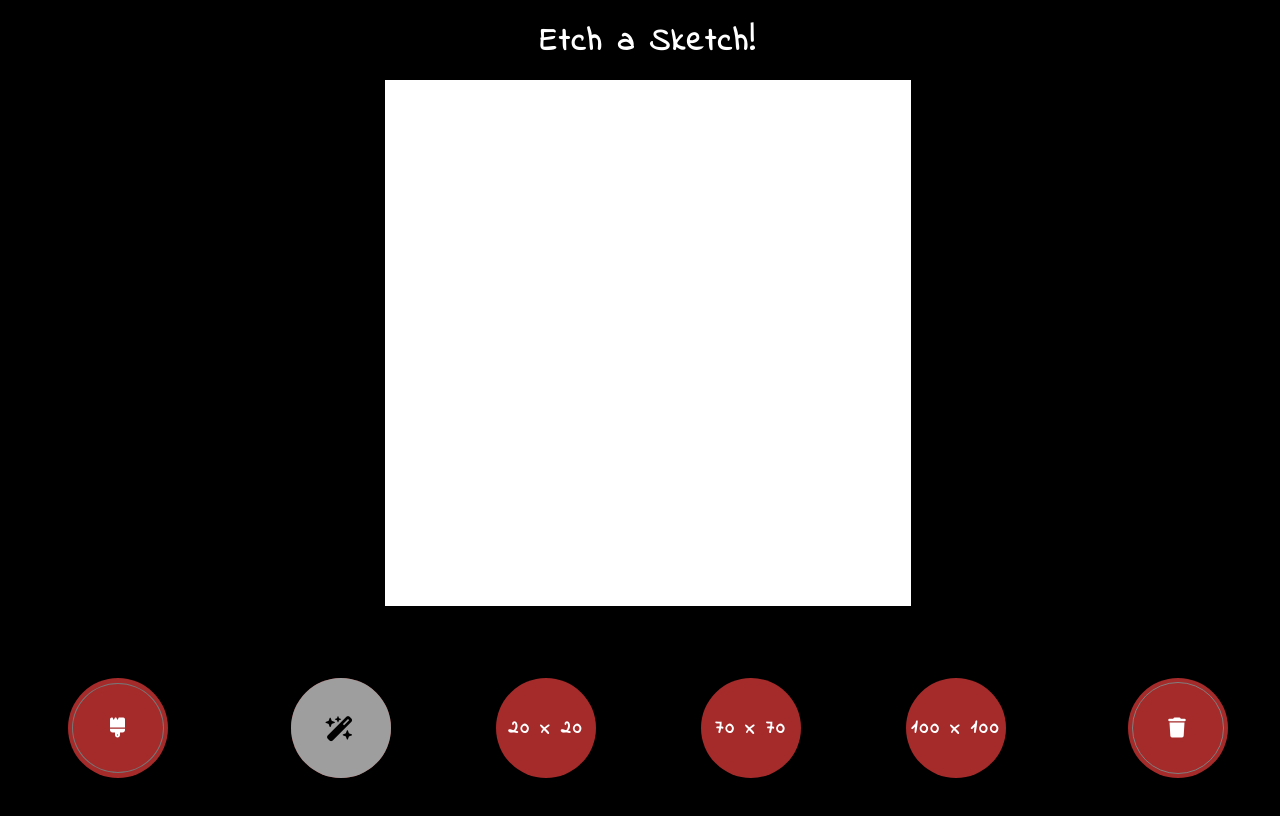
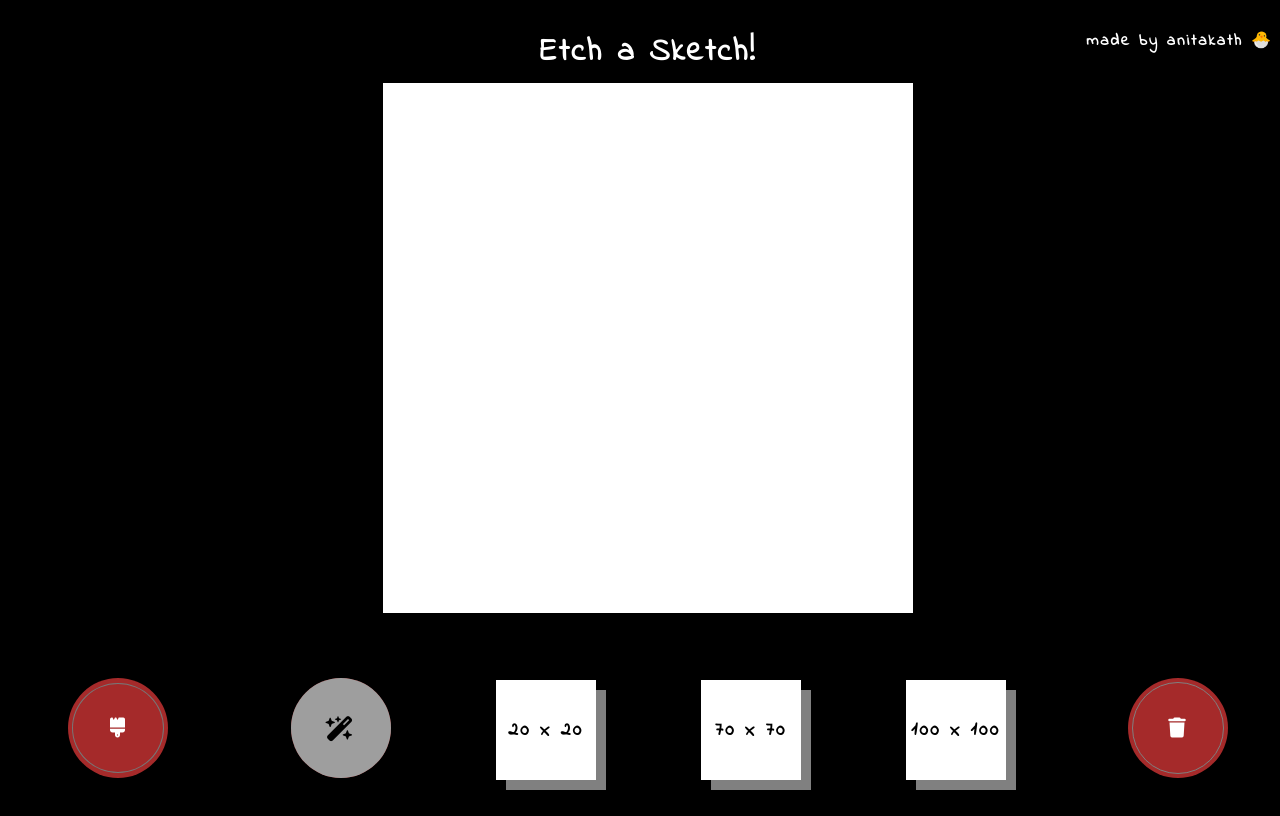
Before and after one commit to anitakath/etch-a-sketch, a plain HTML site: page index.html in a window 1280 px wide. Drawn offline with Linux system fonts and the light colour scheme; grey boxes are pictures that could not be loaded.

Commit message:
changed style and color function

```diff
--- a/index.html
+++ b/index.html
@@ -13,8 +13,12 @@
 
 
     <header>
-        <div class="flexHeader" id="title">
+
+        <div class="header" id="title">
             <h1> Etch a Sketch!</h1>
+        </div>
+        <div class="header" id="madeBy">
+            <p> made by anitakath 🐣 </p>
         </div>
 
 
@@ -40,10 +44,10 @@
 
         <div class="toolbox">
 
-            <div class="flex-item one">
+            <div class="flex-item">
                 <div class="circle circleColor">
 
-                    <input id="color"  type="color" value="#a52a2a" />
+                    <input id="color"  type="color" value="#a52a2a" onclick="changeColor()"/>
 
                     <i class="fa-solid fa-brush" id="colorBrush"></i>
 
@@ -52,7 +56,7 @@
 
             </div>
 
-            <div class="flex-item two" id="size">
+            <div class="flex-item " id="size">
 
                  <!--
                 <label for="range"> change the grids size</label>
@@ -62,31 +66,31 @@
 
 
 
-                 <div class="circlesDiv innerCirclesDiv">
-                    <div class="circle circleSize" class="magic">
+                 <div class="circlesDiv ">
+                    <div class="circle circleSize" class="magic" onclick="changeColor('random')">
                         <i class="fa-solid fa-wand-magic-sparkles" id="magic"></i>
                     </div>
                  </div>
 
 
-                <div class="circlesDiv innerCirclesDiv">
-                    <div class="circle circleSize twenty" id="twentyToActive">
-                        <span class="sizeSpan twenty" id="twenty"> 20 x 20</span>
+                <div class="postItDiv ">
+                    <div class="postIt circleSize twenty" id="twentyToActive">
+                        <span class="twenty" id="twenty"> 20 x 20</span>
                     </div>
 
                 </div>
 
 
-                <div class="circlesDiv innerCirclesDiv">
-                    <div class="circle circleSize seventy" id="seventyToActive">
-                        <span class="sizeSpan seventy" id="twenty"> 70 x 70</span>
+                <div class="postItDiv ">
+                    <div class="postIt circleSize seventy" id="seventyToActive">
+                        <span class=" seventy" id="twenty"> 70 x 70</span>
                     </div>
 
                 </div>
 
-                <div class="circlesDiv innerCirclesDiv">
-                    <div class="circle circleSize hundred" id="hundredToActive">
-                        <span class="sizeSpan hundred" id="ten"> 100 x 100</span>
+                <div class="postItDiv">
+                    <div class="postIt circleSize hundred" id="hundredToActive">
+                        <span class=" hundred" id="ten"> 100 x 100</span>
 
                     </div>
                 </div>
@@ -97,7 +101,7 @@
             </div>
 
 
-            <div class="flex-item three">
+            <div class="flex-item ">
                 <div class="circle circleDelete">
                     <div class="onlyABorderForDelete">
                         <i class="fa-solid fa-trash" id="delete"></i>
--- a/main.js
+++ b/main.js
@@ -23,7 +23,7 @@ function createGrid(a){
 
     for(let i = 0; i < amount; i++){
       let div = document.createElement('div');
-      div.addEventListener('mouseover', changeColor);
+      div.addEventListener('mouseover', divColor);
 
 
       //a bit of styling so that we can distinguish the divs from each other
@@ -43,19 +43,34 @@ function createGrid(a){
 // declare a function that changes the color with the chosen value from the color picker
 
 
-function changeColor(){
+function divColor(){
+
+
+    if(color == 'random'){
+       this.style.backgroundColor = '#'+(Math.random()*0xFFFFFF<<0).toString(16);
+    } else{
+        let color = document.getElementById('color').value;
+       this.style.backgroundColor = color;
+    }
+}
+
+function changeColor(choice){
+    color = choice;
+}
+/*
+function getYourColor(){
     let color = document.getElementById('color').value;
-
     this.style.backgroundColor = color;
 }
 
 //declare a function that creates random colors
 
 function getRandomColor(){
+    let magic = document.querySelector('.magic')
     let randomColor = '#'+(Math.random()*0xFFFFFF<<0).toString(16);
     this.style.backgroundColor = randomColor;
 
-}
+}*/
 
 // declare a function that checks whether changeColor or getRandomColor should work
 
--- a/style.css
+++ b/style.css
@@ -1,3 +1,4 @@
+/* -------------------------------------------------------------------------------------------  ABOUT THE GENERAL */
 @import url('https://fonts.googleapis.com/css2?family=Indie+Flower&display=swap');
 
 *{
@@ -21,36 +22,47 @@ body{
     justify-content: center;
     align-items: center;
     flex-direction: column;
-
-
 }
 
 
-/* -------------------- STYLES TITLE FIELD */
+
+/* -------------------------------------------------------------------------------------------  ABOUT THE HEADER */
 
 header{
     width: 100%;
     height: 10vh;
+    position: relative;
+    display: flex;
    /* background-color: purple; */
-    position: relative;
-    top: -10px;
+}
+
+.header{
 
 
-
+    display: flex;
+    position: relative;
 }
 
 #title{
     width: 100%;
-    height: 10vh;
-    /* background-color: lightslategrey; */
-    text-align: center;
+
+    justify-content: center;
+}
+
+#madeBy{
+    width: 43%;
+    justify-content: right;
     position: absolute;
+    right: 10px;
+    margin: 5px;
 }
 
 
 
 
-/* -------------------- STYLES ACTION FIELD: GRID CONTAINER & DELETE & COLOR PICKER */
+
+/* -------------------------------------------------------------------------------------------  ABOUT THE MAIN  */
+/* GRID FIELD */
 
 main{
     width: 100%;
@@ -59,24 +71,16 @@ main{
     display: flex;
     /*border: 2px solid purple; */
     position: relative;
+    top: 30px;
+    padding: 10px;
     top: -15px;
-   padding: 10px;
 
-}
-
-.gridWrapper{
-    width: 100%;
-    height: 100%;
-    /*background-color: red; */
-    display: flex;
-    align-items: center;
-    justify-content: center;
 }
 
 
 #grid{
     flex-grow: 2;
-    /* background-color: orange;  */
+    /* background-color: orange; */
     display: flex;
     justify-content: center;
 }
@@ -91,48 +95,10 @@ main{
     grid-template-rows: repeat(var(--gird-rows), 1fr);
     grid-template-columns: repeat(var(--grid-col), 1fr);
     margin-top: 10px;*/
-
-
 }
 
 
-
-.grid10{
-    grid-template-columns: repeat(10, auto);
-    grid-template-rows: repeat(10, auto);
-    border: 2px solid black;
-
-}
-.grid20{
-    grid-template-columns: repeat(20, auto);
-    grid-template-rows: repeat(20, auto);
-    border: 2px solid black;
-}
-/*
-.grid10 > div{
-    height: 50px;
-    width: 50px;
-}
-
-
-
-.grid20 > div{
-    height: 30px;
-    width: 30px;
-}
-
-.grid40{
-    grid-template-columns: repeat(40, auto);
-}
-
-.grid10 > div{
-    height: 20px;
-    width: 20px;
-}
-
-
-*/
-
+/* -------------------------------------------------------------------------------------------  ABOUT THE FOOTER */
 
 footer{
     height: 20vh;
@@ -140,7 +106,7 @@ footer{
     /*background-color: green; */
     display: flex;
     justify-content: center;
-    margin-top: 15px;
+
 }
 
 
@@ -161,7 +127,12 @@ footer{
     justify-content: center;
 }
 
-
+#size{
+    flex-grow: 2;
+    display: flex;
+    justify-content: center;
+}
+/* -------------------------------------------------------------------------------------------  ABOUT THE COLOR PICKER */
 
 
 .circleColor, .circleDelete{
@@ -171,9 +142,7 @@ footer{
 
 }
 
-.circleDelete{
-    justify-content: center;
-}
+
 
 #color{
     width: 100%;;
@@ -182,25 +151,20 @@ footer{
 
 }
 
-#size{
-    flex-grow: 2;
-    display: flex;
-    justify-content: center;
-}
+/* -------------------------------------------------------------------------------------------  ABOUT THE FLEX-ITEM 2 (POST ITS) */
 
-.circlesDiv{
+.circlesDiv, .postItDiv{
     width: 250px;
     /* border:2px solid grey; */
-}
-
-.innerCirclesDiv{
-    margin-left: 10px;
+     margin-left: 10px;
     margin-right: 10px;
     width: 300px;
     /* background-color: pink; */
     display: flex;
     justify-content: center;
 }
+
+
 .circle{
     width: 100px;
     height: 100px;
@@ -215,6 +179,34 @@ footer{
 
 }
 
+.postItDiv{
+    display: flex;
+    justify-content: center;
+    align-items: center;
+    position: relative;
+}
+
+.postIt{
+    width: 100px;
+    height: 100px;
+    background-color: white;
+    color: black;
+    box-shadow: 10px 10px  grey;
+    display: flex;
+    justify-content: center;
+    align-items: center;
+    position: absolute;
+    top: 20px;
+    margin: 2px;
+    font-size: 20px;
+}
+
+.postIt:hover{
+    background-color: #a52a2a;
+    box-shadow: 10px 10px  hsl(0, 0%, 30%);
+    transition: 0.3s ease;
+    cursor: pointer;
+}
 
 .circleColor{
     justify-content:flex-start;
@@ -222,17 +214,11 @@ footer{
 }
 
 
-/*
-#colorWrapper{
-    width: 100px;
-    height: 100px;
-    border-radius: 50%;
-    background-color: green;
-    z-index:10;
-}
-*/
+
+
+
 #color{
-    -webkit-appearance: none;
+  -webkit-appearance: none;
   -moz-appearance: none;
   appearance: none;
   background-color: transparent;
@@ -260,26 +246,21 @@ footer{
 }
 
 
-
 .circle:hover{
-
     transition: 0.3 ease;
     box-shadow: 1px 1px  30px silver;
 }
 
+
 .active{
     transition: 0.3 ease;
     box-shadow: 1px 1px  30px silver;
+
 }
 
 .circle:active{
     transform: scale(0.95);
     transition: 0.5 ease;
-}
-
-.sizeSpan{
-    margin: 2px;
-    font-size: 20px;
 }
 
 
@@ -307,4 +288,5 @@ footer{
     font-size: 25px;
     color: black;
 
+
 }
```
